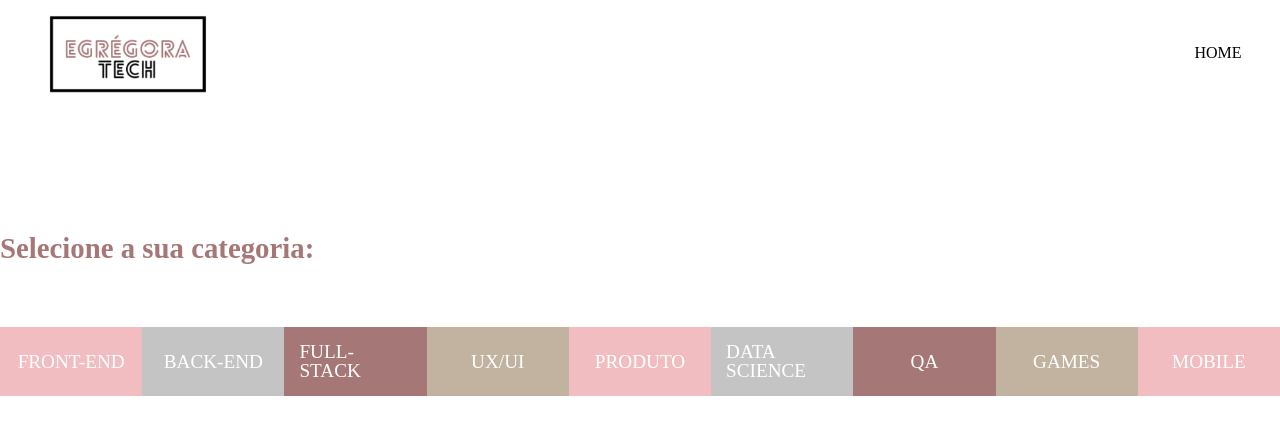
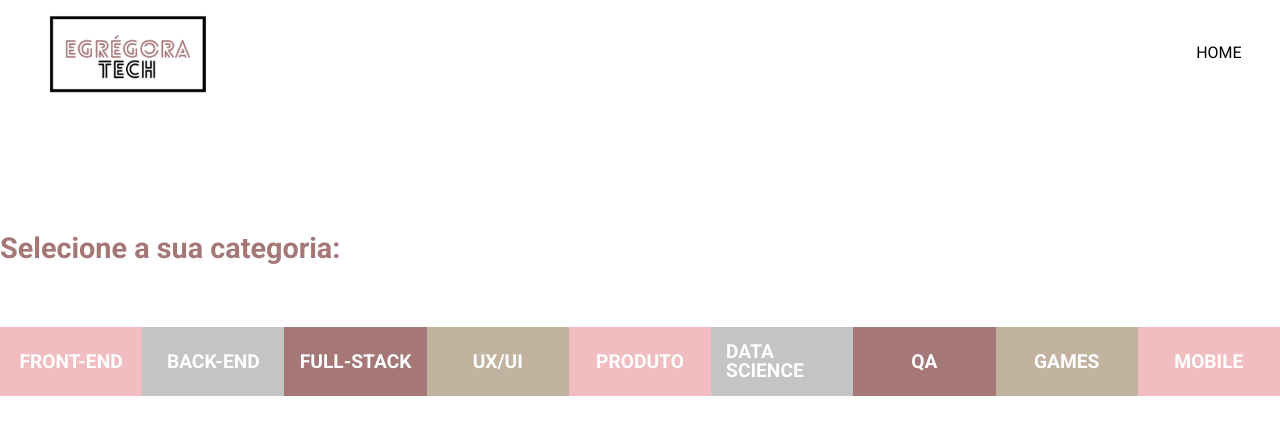
Before and after one commit to LauVieira/hackafront, a React (Create React App) app: page /categorias in a window 1280 px wide. Shown: the top 434 px of the page. Built offline with nearby package versions, Linux system fonts and the light colour scheme.

Commit message:
feat: adds font-family to pages

```diff
--- a/public/index.html
+++ b/public/index.html
@@ -9,6 +9,8 @@
         <link href='/styles/reset.css' rel='stylesheet'>
         <link href='/styles/styles.css' rel='stylesheet'>
         <link rel='sortcut icon' href='/images/favicon.ico' type='image/x-icon' />
+        <link rel="preconnect" href="https://fonts.gstatic.com">
+        <link href="https://fonts.googleapis.com/css2?family=Roboto:wght@300;400;700&display=swap" rel="stylesheet">
     </head>
 
     <body>
--- a/src/components/Header.js
+++ b/src/components/Header.js
@@ -35,6 +35,8 @@
   position: relative;
   top: 0px;
   width: 100%;
+  font-weight: 400;
+  font-family: 'Roboto', sans-serif;
 
   img {
     width: 15%;
--- a/src/components/style/Categories.js
+++ b/src/components/style/Categories.js
@@ -5,11 +5,12 @@
   height: 100vh;
   font-size: 1.2em;
   padding-top: 10%;
+  font-weight: 700;
+  font-family: 'Roboto', sans-serif;
 
   h3 {
     font-size: 1.5em;
     color: #A67777;
-    font-weight: bold;
     margin-bottom: 5%;
   }
 `;
--- a/src/components/style/Login.js
+++ b/src/components/style/Login.js
@@ -4,6 +4,8 @@
   background-color: #A67777;
   height: 100vh;
   font-size: 1.2em;
+  font-weight: 400;
+  font-family: 'Roboto', sans-serif;
 
   .secondary {
     align-items: flex-start;
--- a/src/components/style/Profile.js
+++ b/src/components/style/Profile.js
@@ -8,6 +8,8 @@
   padding: 8%;
   font-size: 1.2em;
   color: #FFFFFF;
+  font-family: 'Roboto', sans-serif;
+  font-weight: 400;
 
   h3 {
     color: #F2BDC1;
--- a/src/components/style/Signup.js
+++ b/src/components/style/Signup.js
@@ -3,6 +3,8 @@
 export const Main = styled.main`
   background-color: #A67777;
   height: 100vh;
+  font-weight: 400;
+  font-family: 'Roboto', sans-serif;
 
   h3 {
     color: #F2BDC1;
```
